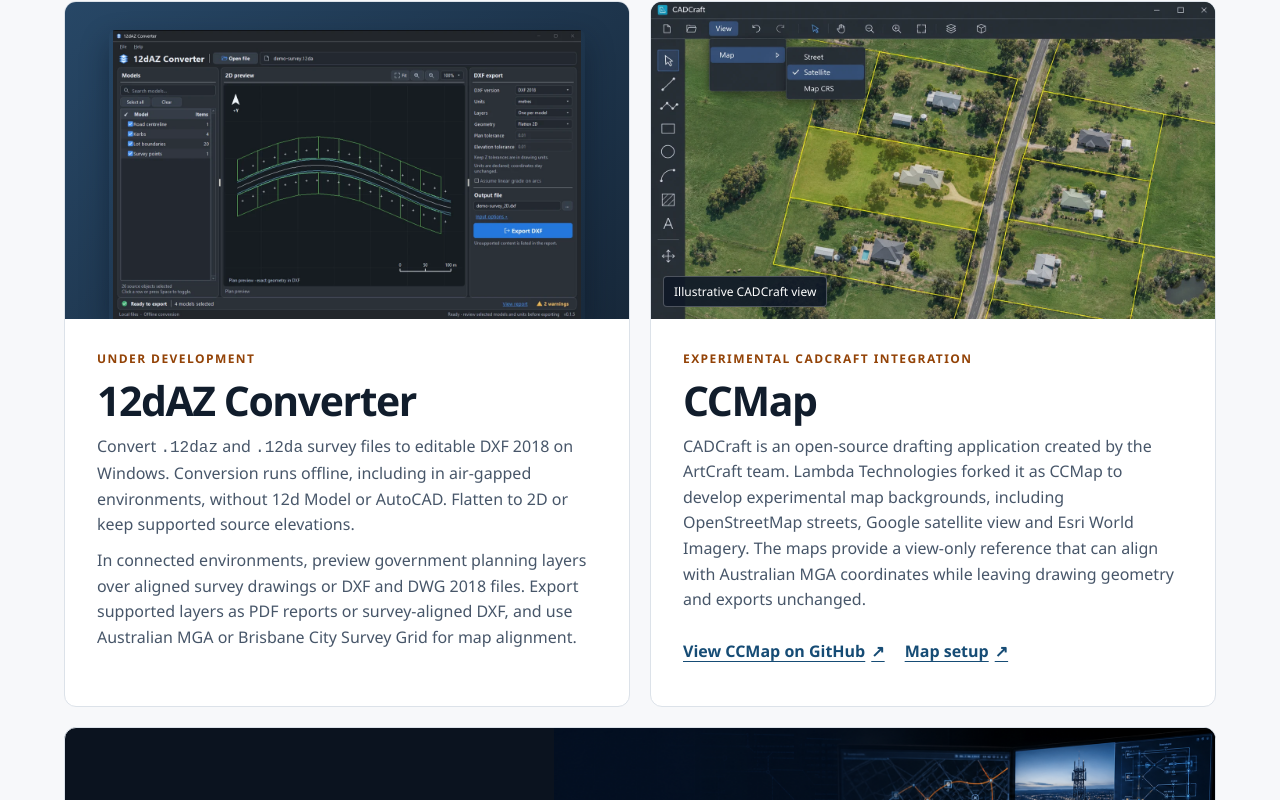
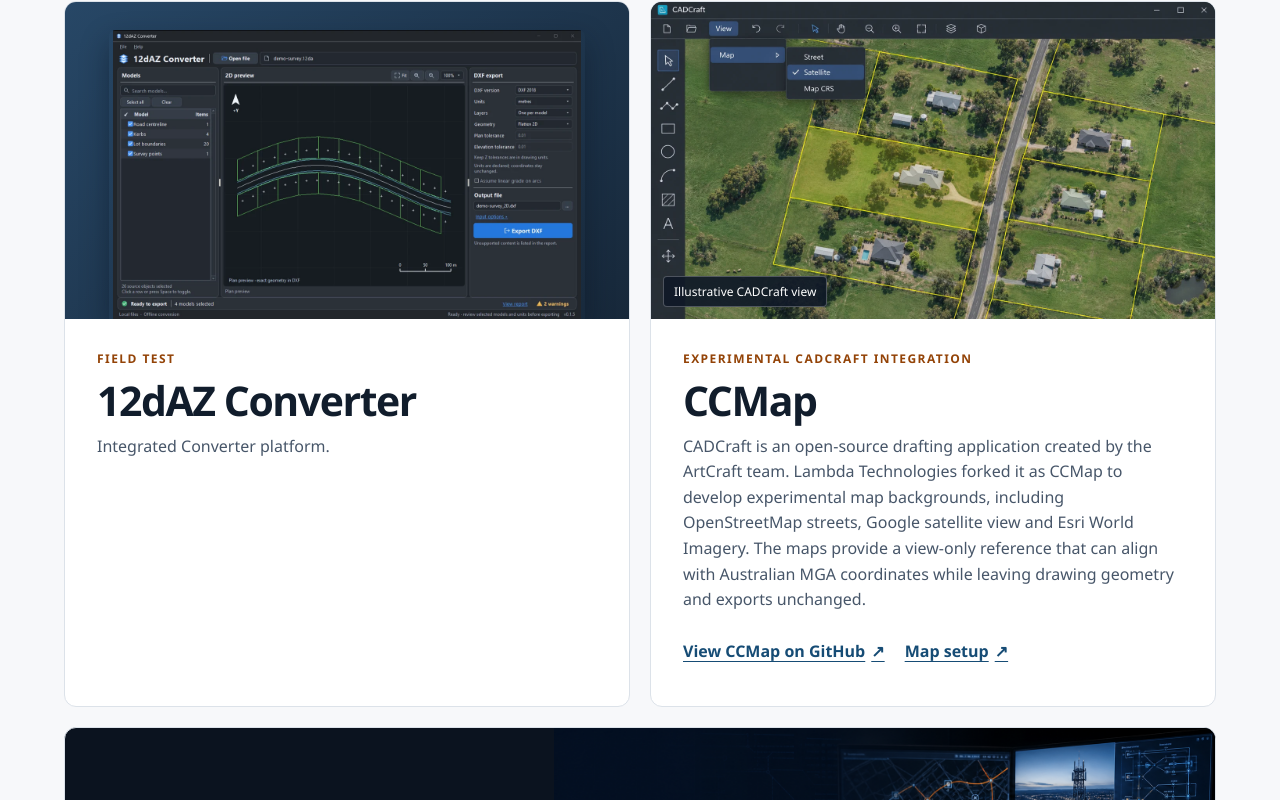
Before and after one commit to Ala-Ismail/lambda-web, a Next.js app: page / in a window 1280 px wide. Shown: the part 2716-3516 px from the top of the page. Built offline with nearby package versions, Linux system fonts and the light colour scheme.

Commit message:
Mark 12dAZ Converter as field test

```diff
--- a/app/page.js
+++ b/app/page.js
@@ -155,18 +155,9 @@ export default function Home() {
                   />
                 </div>
                 <div className="card-copy">
-                  <p className="eyebrow">Under development</p>
+                  <p className="eyebrow">Field test</p>
                   <h3>12dAZ Converter</h3>
-                  <p>
-                    Convert <code>.12daz</code> and <code>.12da</code> survey files to editable DXF 2018 on
-                    Windows. Conversion runs offline, including in air-gapped environments, without 12d
-                    Model or AutoCAD. Flatten to 2D or keep supported source elevations.
-                  </p>
-                  <p>
-                    In connected environments, preview government planning layers over aligned survey
-                    drawings or DXF and DWG 2018 files. Export supported layers as PDF reports or
-                    survey-aligned DXF, and use Australian MGA or Brisbane City Survey Grid for map alignment.
-                  </p>
+                  <p>Integrated Converter platform.</p>
                 </div>
               </article>
               <article className="product-card">
```
